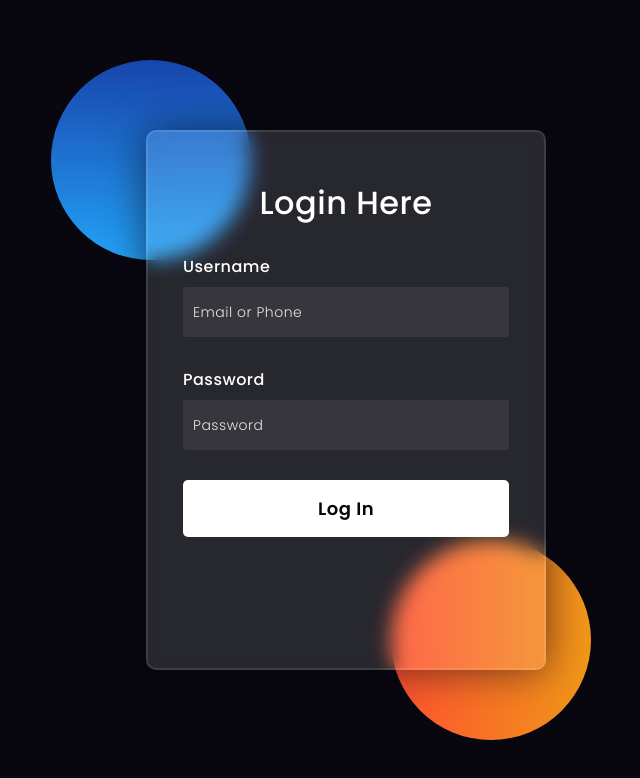
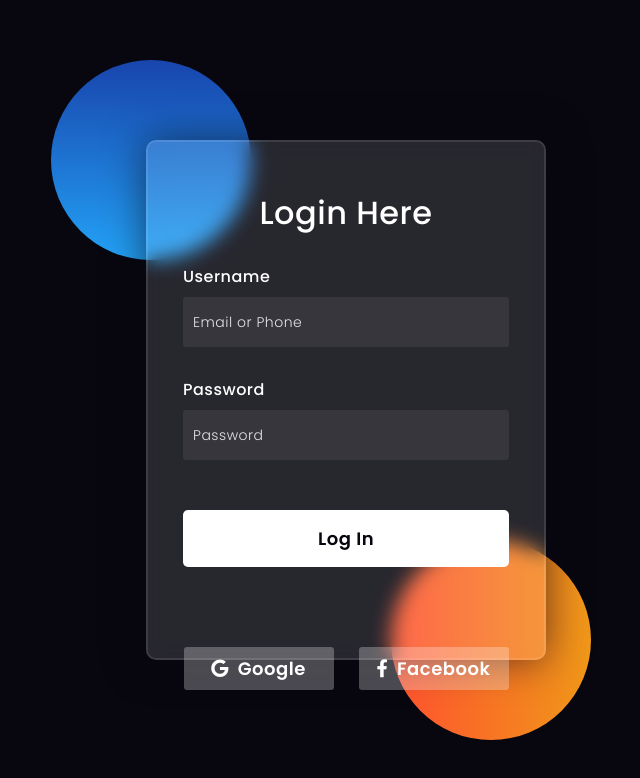
Before and after one commit to M1K13M1N4J/Bonnington-Mini-Market, a plain HTML site: page log-in.html in a window 1280 px wide. Shown: the whole page, without its empty margins (294-934 px from the left). Drawn offline with Linux system fonts and the light colour scheme.

Commit message:
Update log-in.html

```diff
--- a/log-in.html
+++ b/log-in.html
@@ -21,8 +21,7 @@
     }
 
     .background {
-      width: 100%;
-      max-width: 430px;
+      width: 430px;
       height: 520px;
       position: absolute;
       transform: translate(-50%, -50%);
@@ -50,9 +49,8 @@
     }
 
     form {
-      height: 540px; /* Adjusted height to accommodate buttons */
-      width: 90%;
-      max-width: 400px;
+      height: 520px;
+      width: 400px;
       background-color: rgba(255, 255, 255, 0.13);
       position: absolute;
       transform: translate(-50%, -50%);
@@ -104,7 +102,7 @@
     }
 
     button {
-      margin-top: 30px; /* Reduced margin */
+      margin-top: 50px;
       width: 100%;
       background-color: #ffffff;
       color: #080710;
@@ -115,61 +113,37 @@
       cursor: pointer;
     }
 
+    .social-wrapper {
+      display: flex;
+      justify-content: center;
+    }
+
     .social {
-      margin-top: 20px; /* Reduced margin */
+      margin-top: 30px;
       display: flex;
-      flex-direction: column;
-      align-items: center;
     }
 
     .social button {
-      width: 100%;
-      max-width: 300px;
-      border-radius: 5px;
-      padding: 10px 20px;
-      margin: 10px 0;
-      display: flex;
-      align-items: center;
-      justify-content: center;
+      width: 150px;
+      border-radius: 3px;
+      padding: 8px 10px; /* Even padding on all sides */
+      background-color: rgba(255, 255, 255, 0.27);
+      color: #ffffff;
+      text-align: center;
       border: none;
       cursor: pointer;
     }
 
-    .social button i {
-      margin-right: 10px;
-      color: white !important;
+    .social button:hover {
+      background-color: rgba(255, 255, 255, 0.47);
     }
 
-    .google-button {
-      background-color: #DB4437;
-      color: white;
+    .social .fb {
+      margin-left: 25px;
     }
 
-    .facebook-button {
-      background-color: #3b5998;
-      color: white;
-    }
-
-    /* Add margin to Log In button */
-    form button[type="submit"] {
-      margin-bottom: 20px;
-    }
-
-    /* Responsive adjustments */
-    @media (max-width: 600px) {
-      .background {
-        height: 100%;
-      }
-
-      form {
-        height: auto;
-        padding: 30px 20px;
-      }
-
-      .shape:first-child,
-      .shape:last-child {
-        display: none;
-      }
+    .social i {
+      margin-right: 4px;
     }
   </style>
 </head>
@@ -185,11 +159,15 @@
     <label for="password">Password</label>
     <input type="password" placeholder="Password" id="password">
     <button type="submit">Log In</button>
-    <div class="social">
-      <div id="google-signin-button"></div>
-      <div class="fb-login-button" data-width="" data-size="large" data-button-type="continue_with"
-           data-layout="default" data-auto-logout-link="false" data-use-continue-as="false"
-           onlogin="checkLoginState();"></div>
+    <div class="social-wrapper">
+      <div class="social">
+        <button class="google-button" onclick="handleGoogleSignIn()">
+          <i class="fab fa-google"></i> Google
+        </button>
+        <button class="facebook-button fb" onclick="handleFacebookSignIn()">
+          <i class="fab fa-facebook-f"></i> Facebook
+        </button>
+      </div>
     </div>
   </form>
 
```
